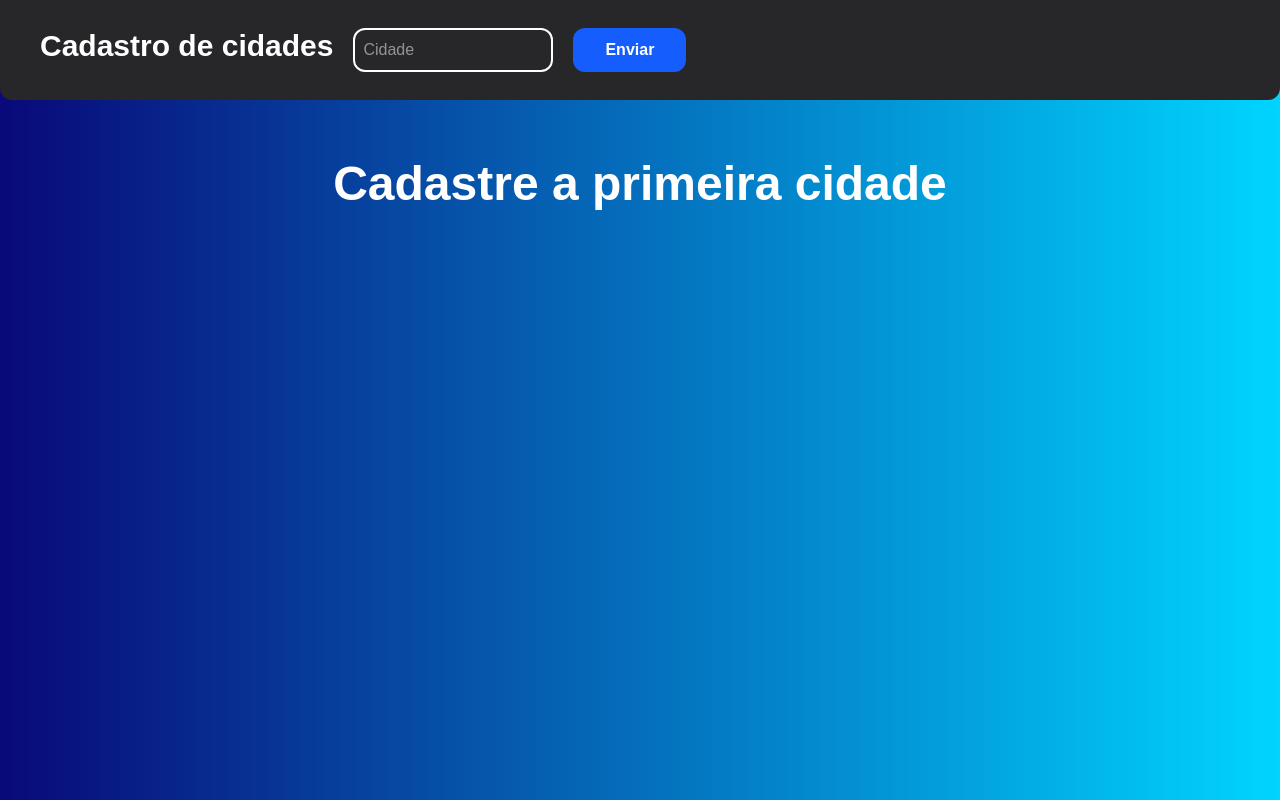
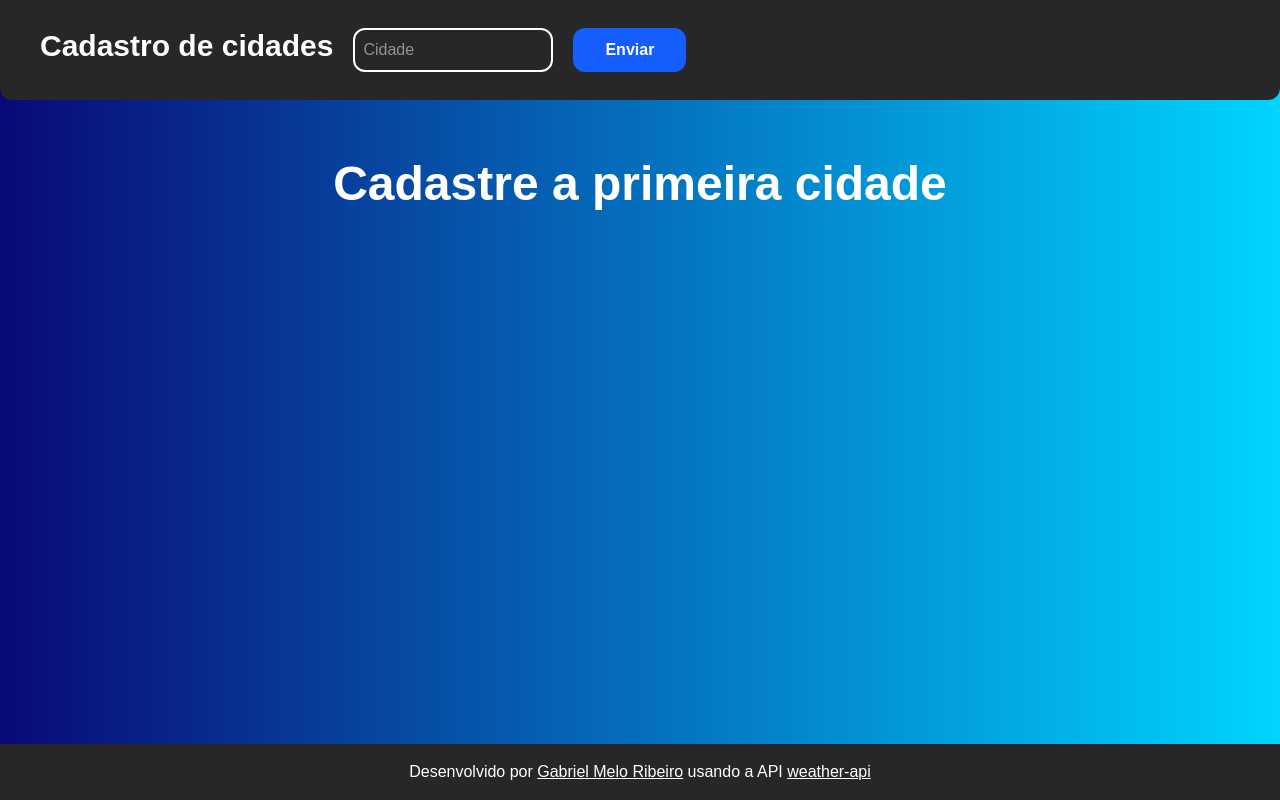
Before and after one commit to gabrielmribeiro9235/react-crud, a Next.js app: page / in a window 1280 px wide. Built offline with nearby package versions, Linux system fonts and the light colour scheme.

Commit message:
feat: create footer component

```diff
--- /dev/null
+++ b/app/components/footer.components.tsx
@@ -0,0 +1,7 @@
+export default function Footer() {
+    return (
+        <footer className="w-[100%] bg-zinc-800 text-center py-4 fixed bottom-0">
+            <p className="text-white">Desenvolvido por <a className="underline"target="_blank" href="https://github.com/gabrielmribeiro9235">Gabriel Melo Ribeiro</a> usando a API <a className="underline"target="_blank" href="https://github.com/robertoduessmann/weather-api?tab=readme-ov-file">weather-api</a></p>
+        </footer>
+    )
+}
--- a/app/page.tsx
+++ b/app/page.tsx
@@ -2,6 +2,7 @@
 import { useState, useEffect } from "react";
 import HeaderForm from "./components/headerForm.components";
 import Content from "./components/content.components";
+import Footer from "./components/footer.components";
 
 type formDataType = {
   city: string,
@@ -71,6 +72,7 @@ export default function Home() {
             )}
           </div>
       </main>
+      <Footer />
     </>
   );
 }
```
